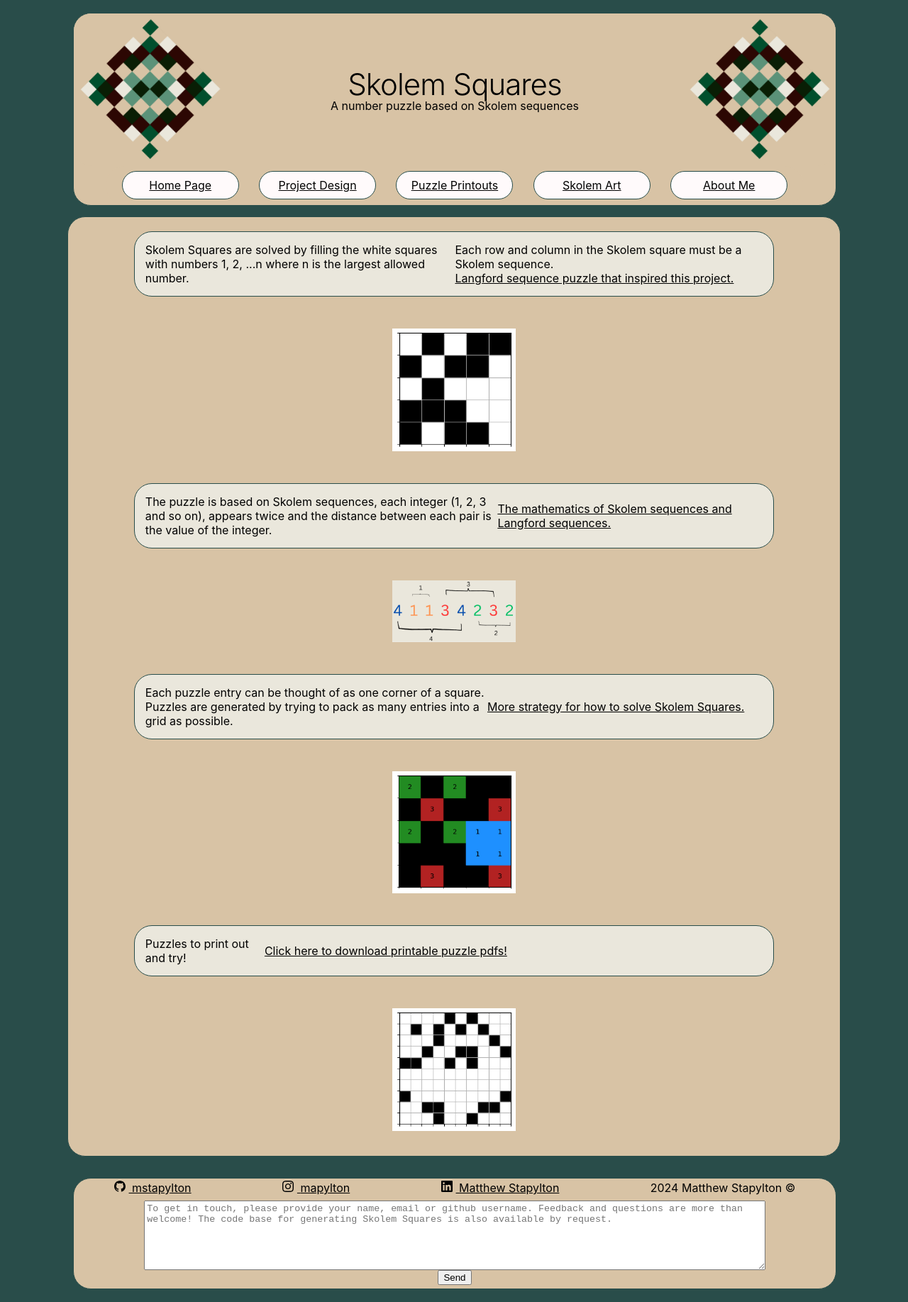
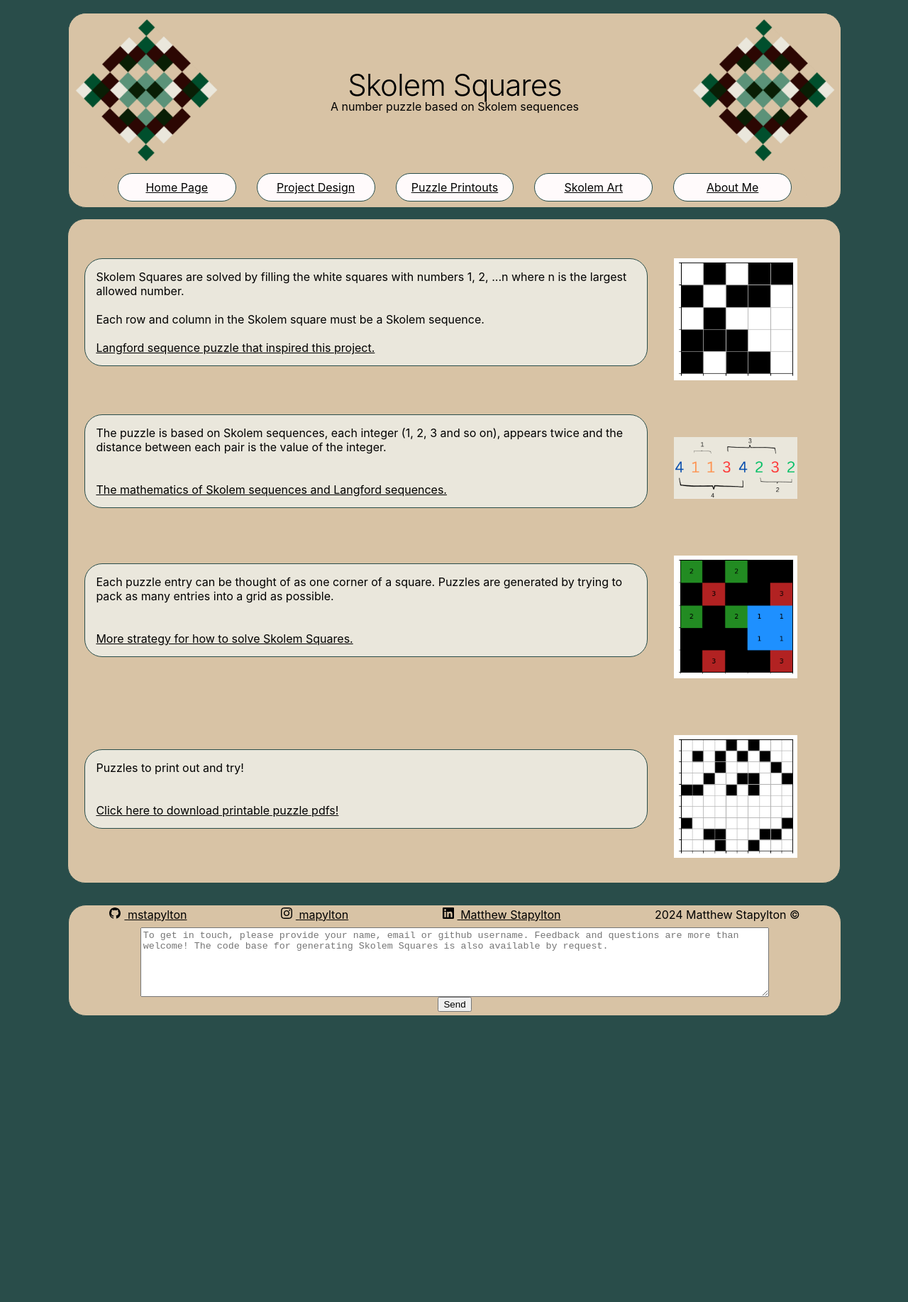
Before and after one commit to skolem-squares/skolem-squares.github.io, a Jekyll site: the page built from index.markdown, in a window 1280 px wide. Shown: the whole page at 71% size. Built offline with Jekyll 4.4.1, drawn with Linux system fonts in a browser that asks for light colours; after the commit the page ends 1450 px from its top, so only the background shows below that.

Commit message:
formatting changes to home page

```diff
--- a/_layouts/home.html
+++ b/_layouts/home.html
@@ -13,14 +13,17 @@ layout: default
     <ul class="post-list">
       {%- for post in site.posts -%}
         {%- if post.text != "" -%}
+          <li>
             <div class="post-wrap">
               <div class="post-text">
                   {{ post.text | escape }}
               </div>
+              <br>
               <div class="post-foot">
                 <div class="post-text">
                     {{ post.text2 | escape }}
                 </div>
+                <br>
                 <a class="page-link" href="{{ post.url | relative_url }}">
                   {{ post.link | escape }}
                 </a>
@@ -30,6 +33,7 @@ layout: default
               <div class="post-text">
                   {{ post.subtext | escape }}
               </div>
+              <br>
               <div class="post-entry">
                 <img class="med_img" src="{{ post.pic | relative_url }}">
               </div>
@@ -39,6 +43,7 @@ layout: default
         {%- if site.show_excerpts -%}
           {{ post.excerpt }}
         {%- endif -%}
+      </li>
       {%- endfor -%}
     </ul>
 
--- a/_sass/minima/_layout.scss
+++ b/_sass/minima/_layout.scss
@@ -29,7 +29,7 @@ border-radius: 100px;
 //max-height: 20%;
 //max-width: 20%;
 max-width: 80%;
-min-width: 65%;
+//min-width: 65%;
 
 
 //border-radius: 100px;
@@ -101,7 +101,7 @@ height: 100%;
   vertical-align: middle;
   margin-bottom: .5 * $spacing-unit;
   //min-width: 50%;
-  width: 85%;
+  width: 85vw;
   //max-height: ;
 
   background-color: $header-footer-color;
@@ -168,7 +168,7 @@ height: 100%;
   // padding: 0 * $spacing-unit;
   text-align: center;
   margin-top: $spacing-unit;
-  width: 85%;
+  width: 85vw;
 }
 
 .contact-list,
@@ -326,7 +326,7 @@ height: 100%;
 
 .post-list {
   display: flex;
-  flex-direction: row;
+  flex-direction: column;
   flex-wrap: wrap;
   padding: 0px;
 
@@ -346,6 +346,8 @@ height: 100%;
   display: flex;
   align-items: center;
   justify-content: center;
+  flex-wrap: nowrap;
+  width: 100%;
   //margin: .5 * $spacing-unit;
 
   //padding: .2 * $spacing-unit;
@@ -451,6 +453,7 @@ height: 100%;
   text-align: left
 }
 
+
 .post-wrap {
   background-color: $post-color;
   border: 1px solid $wrap-border-color;
@@ -460,11 +463,11 @@ height: 100%;
   margin-bottom: .5 * $spacing-unit;
 
   display: flex;
-  flex: 0 0 80%;
+  flex: 0 0 70%;
 
-  //flex-direction: column;
+  flex-direction: column;
   //flex-wrap: wrap;
-  align-items: center;
+  align-items: left;
   justify-content: center;
   //min-height: 30vh;
   //width: fit-content;
@@ -474,6 +477,7 @@ height: 100%;
   //min-width: 30%;
   width: 100%;
 }
+
 
 
 .post-wrap2 {
@@ -486,7 +490,7 @@ height: 100%;
 
   display: flex;
   flex: 0 0 20%;
-  //flex-direction: column;
+  flex-direction: column;
   //flex-wrap: wrap;
   align-items: center;
   justify-content: center;
```
Also changed, not shown: 7 other files.
